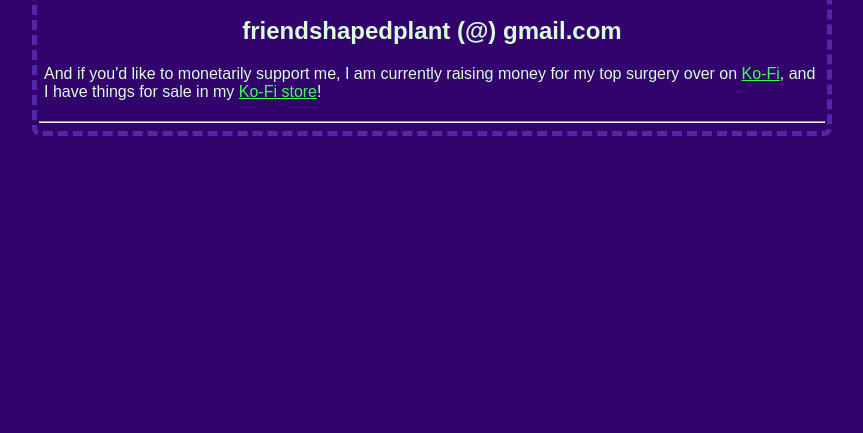
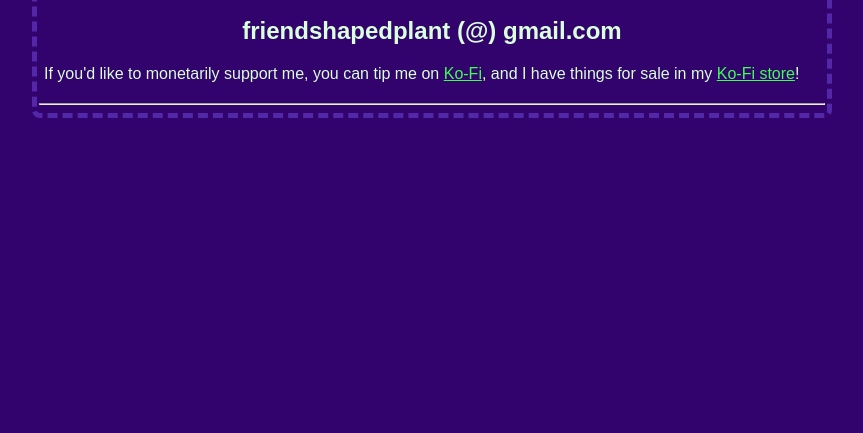
Before and after one commit to FriendShapedPlant/FindYourFlag, a plain HTML site: page public/contact.html in a window 1280 px wide. Shown: the part 367-800 px from the top of the page, without its empty margins (208-1071 px from the left). Drawn offline with Linux system fonts and the light colour scheme.

Commit message:
Update contact.html
removed mention of top surgery funding

```diff
--- a/public/contact.html
+++ b/public/contact.html
@@ -21,7 +21,7 @@
 
 <h2>friendshapedplant (@) gmail.com</h2>
 
-<p>And if you'd like to monetarily support me, I am currently raising money for my top surgery over on <a class="normal" href="https://ko-fi.com/friendshapedplant">Ko-Fi</a>, and I have things for sale in my <a class="normal" href="https://ko-fi.com/friendshapedplant/shop">Ko-Fi store</a>!</p>
+<p>If you'd like to monetarily support me, you can tip me on <a class="normal" href="https://ko-fi.com/friendshapedplant">Ko-Fi</a>, and I have things for sale in my <a class="normal" href="https://ko-fi.com/friendshapedplant/shop">Ko-Fi store</a>!</p>
 
 <h2><script type='text/javascript' src='https://storage.ko-fi.com/cdn/widget/Widget_2.js'></script><script type='text/javascript'>kofiwidget2.init('Support Me on Ko-fi!', '#29abe0', 'G2G041PPF');kofiwidget2.draw();</script></h2>
 
```
